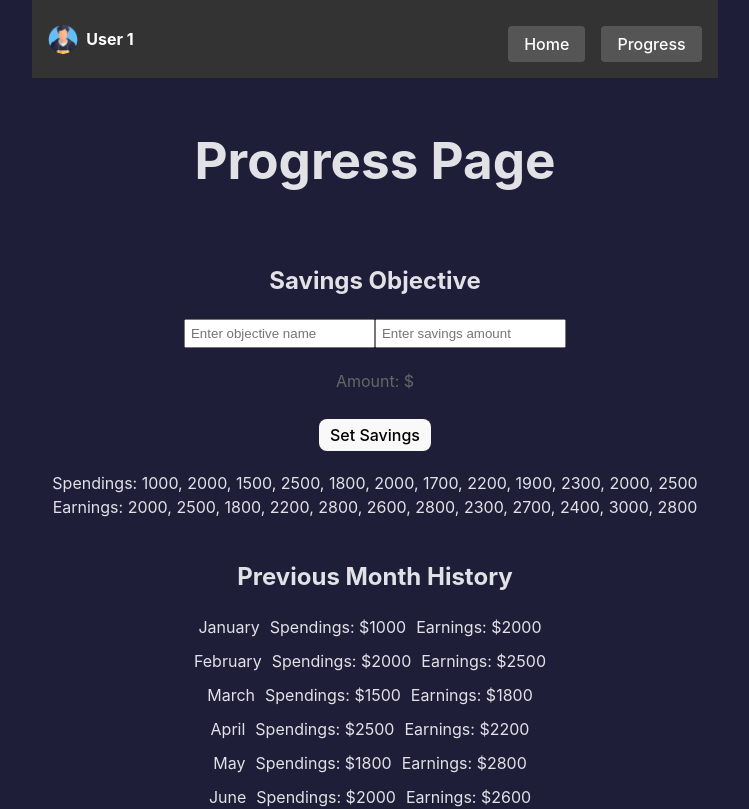
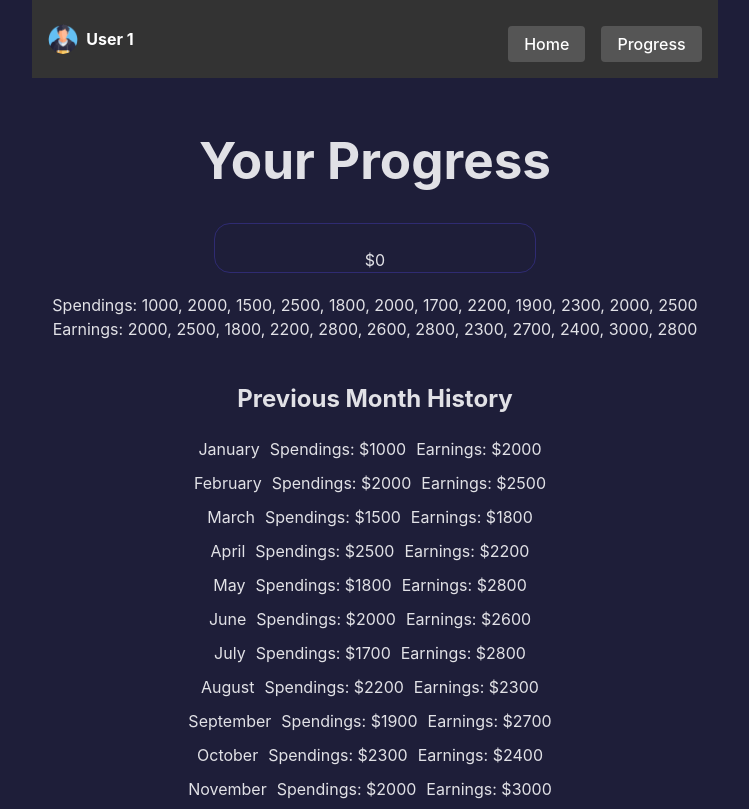
Before and after one commit to richardk021/OneToMany, a React (Vite) app: page /progress in a window 1280 px wide. Shown: the top 809 px of the page, without its empty margins (265-1014 px from the left). Built offline with nearby package versions, Linux system fonts and the light colour scheme.

Commit message:
+progress login +persistor + async storage
persistor(biar di refresh gk ilang)
async storage( storagenya persistor)

```diff
--- a/package.json
+++ b/package.json
@@ -10,12 +10,13 @@
     "preview": "vite preview"
   },
   "dependencies": {
-
+    "@react-native-async-storage/async-storage": "^1.21.0",
+    "@reduxjs/toolkit": "^2.0.1",
     "@types/react-router-dom": "^5.3.3",
     "react": "^18.2.0",
     "react-dom": "^18.2.0",
     "react-router-dom": "^6.21.1",
-    "@reduxjs/toolkit": "^2.0.1"
+    "redux-persist": "^6.0.0"
   },
   "devDependencies": {
     "@types/react": "^18.2.43",
--- a/src/components/Navbar.tsx
+++ b/src/components/Navbar.tsx
@@ -1,16 +1,25 @@
 import React from 'react';
 import { useNavigate } from 'react-router-dom';
 import './Navbar.css';
+import { useSelector } from 'react-redux';
+import { RootState } from '../state/store';
 
 const Navbar: React.FC = () => {
   const navigate = useNavigate();
+  const objectiveName = useSelector((state: RootState) => state.savings.name);
+  const objectiveValue = useSelector((state: RootState) => state.savings.value);
 
   const goToHome = () => {
     navigate('/home');
   };
 
   const goToProgress = () => {
-    navigate('/progress');
+    if(objectiveName === '' && objectiveValue === 0) {
+      navigate('/progressinit');
+    }
+    else {
+      navigate('/progress');
+    }
   };
 
   return (
--- /dev/null
+++ b/src/components/progressInit.tsx
@@ -0,0 +1,43 @@
+import React, { useState } from 'react';
+import './progress.css';
+import { useNavigate } from 'react-router-dom';
+import { useDispatch, useSelector } from 'react-redux';
+import { RootState } from '../state/store';
+import { setSavings, setObjective} from '../state/Savings/savingsSlice';
+
+const ProgressInit: React.FC = () => {
+  const navigate = useNavigate();
+  const dispatch = useDispatch();
+  let tempBal= 0;
+  let tempObj= '';
+
+  const handleSetObj = () => {
+    if (!isNaN(tempBal) && tempObj !== '') {
+      dispatch(setObjective(tempObj))
+      dispatch(setSavings(tempBal));
+      navigate('/progress');
+    }
+  };
+
+  return (
+    <div className="main">
+      <div className='objective-input'>
+          <input
+            type="string"
+            placeholder="Enter savings name"
+            onChange={(e) => tempObj = e.target.value}
+          />
+      </div>
+      <div className='savings-input'>
+          <input
+            type="number"
+            placeholder="Enter savings amount"
+            onChange={(e) => tempBal = e.target.valueAsNumber}
+          />
+      </div>
+      <button onClick={handleSetObj}>Set New Objective!</button>
+    </div>
+  );
+};
+
+export default ProgressInit;
--- /dev/null
+++ b/src/components/progressPage.css
@@ -0,0 +1,22 @@
+.objectiveContainer{
+  width: 40vh;
+  align-content: center;
+  border: 1px solid #2F2B72;
+  border-radius: 16px;
+  display: grid;
+  grid-template-columns: 1fr;
+  grid-template-rows: repeat(2, 1fr);
+  grid-column-gap: 0px;
+  grid-row-gap: 0px;
+  align-items: center;
+}
+
+.objective-name{
+  grid-area: 1 / 1 / 2 / 2;
+  text-align: center;
+}
+
+.objective-value{
+  grid-area: 2 / 1 / 3 / 2;
+  text-align: center;
+}
--- a/src/components/progressPage.tsx
+++ b/src/components/progressPage.tsx
@@ -1,5 +1,7 @@
 import React, { useState } from 'react';
-import './progress.css';
+import './progressPage.css';
+import { useSelector } from 'react-redux';
+import { RootState } from '../state/store';
 
 interface HistoryEntry {
   month: string;
@@ -8,8 +10,8 @@ interface HistoryEntry {
 }
 
 const ProgressPage: React.FC = () => {
-  const [savingsObjective, setSavingsObjective] = useState<string>('');
-  const [savingsAmount, setSavingsAmount] = useState<number | undefined>(undefined);
+  const objectiveName = useSelector((state: RootState) => state.savings.name);
+  const objectiveValue = useSelector((state: RootState) => state.savings.value);
   const [spendingData] = useState<number[]>([1000, 2000, 1500, 2500, 1800, 2000, 1700, 2200, 1900, 2300, 2000, 2500]);
   const [earningData] = useState<number[]>([2000, 2500, 1800, 2200, 2800, 2600, 2800, 2300, 2700, 2400, 3000, 2800]);
   const [historyData] = useState<HistoryEntry[]>([
@@ -27,44 +29,21 @@ const ProgressPage: React.FC = () => {
     { month: 'December', spending: 2500, earning: 2800 },
   ]);
 
-  const handleSetSavings = () => {
-    // Perform any validation if needed
-    // For simplicity, we assume the input is valid
-    // You may want to add more complex validation logic
-    setSavingsObjective('Vacation Fund'); // Example name
-    setSavingsAmount(2000); // Example amount
-  };
-
-  const calculateProgressBar = () => {
-    if (savingsAmount === undefined || savingsAmount <= 0) {
-      return 0;
-    }
-    return (savingsAmount / 5000) * 100; // Assuming a maximum savings objective of $5000
-  };
 
   return (
     <div className="progressPage">
-      <h1>Progress Page</h1>
-      <div className="savingsObjective">
-        <h2>Savings Objective</h2>
-        <input
-          type="text"
-          placeholder="Enter objective name"
-          value={savingsObjective}
-          onChange={(e) => setSavingsObjective(e.target.value)}
-        />
-        <input
-          type="number"
-          placeholder="Enter savings amount"
-          value={savingsAmount === undefined ? '' : savingsAmount}
-          onChange={(e) => setSavingsAmount(Number(e.target.value))}
-        />
-        <div className="progressBarContainer">
-          <div className="progressBar" style={{ width: `${calculateProgressBar()}%` }}></div>
+      <h1>Your Progress</h1>
+      <div className='objectiveContainer'>
+        <div className='objective-name'>
+          {objectiveName}
         </div>
-        <p>Amount: ${savingsAmount}</p>
-        <button onClick={handleSetSavings}>Set Savings</button>
+        <div className='objective-value'>
+          ${objectiveValue}
+        </div>
       </div>
+
+      {/* masih placeholder gw gatau mo bikin gimana */}
+
       <div className="lineGraphContainer">
         {/* Implement your line graph component here */}
         {/* For simplicity, let's just display the data as text */}
--- a/src/main.tsx
+++ b/src/main.tsx
@@ -12,11 +12,12 @@ import {
 import { Provider } from "react-redux";
 import { store } from "./state/store.tsx";
 import Progress from "./pages/progress.tsx";
+import ProgressInit from "./pages/progressLogin.tsx";
 
 const router = createBrowserRouter([
   { path: "/", element: <Login /> },
-  { path: "/login", element: <Login /> },
   { path: "/home", element: <App /> },
+  { path: "/progressinit", element: <ProgressInit /> },
   { path: "/progress", element: <Progress /> },
 ]);
 
--- a/src/pages/home.css
+++ b/src/pages/home.css
@@ -62,7 +62,7 @@
   .history-content{
     font-family: 'Poppins';
     color: #E1E1E6;
-    border: 1px solid #6d5dff;
+    border: 1px solid #2F2B72;
     border-radius: 22px;
     display: grid;
     height: 80px;
--- /dev/null
+++ b/src/pages/progressLogin.tsx
@@ -0,0 +1,15 @@
+import ProgressInit from "../components/progressInit";
+import Navbar from "../components/Navbar";
+import Footer from "../components/Footer";
+
+const Progress: React.FC = () => {
+  return (
+    <div>
+      <Navbar />
+      <ProgressInit />
+      <Footer />
+    </div>
+  );
+};
+
+export default Progress;
--- /dev/null
+++ b/src/state/Savings/savingsSlice.tsx
@@ -0,0 +1,32 @@
+import { createSlice } from "@reduxjs/toolkit";
+
+interface SavingsState {
+  name: string;
+  value: number;
+}
+
+const initialState: SavingsState = {
+  name: '',
+  value: 0,
+};
+
+const savingsSlice = createSlice({
+  name: "savings",
+  initialState,
+  reducers: {
+    setObjective: (state, action) => {
+      state.name = action.payload;
+    },
+    setSavings: (state, action) => {
+      state.value = action.payload;
+    },
+    incrementByAmount: (state, action) => {
+      state.value += action.payload;
+    },
+  },
+});
+
+export const { setSavings, incrementByAmount, setObjective} =
+  savingsSlice.actions;
+
+export default savingsSlice.reducer;
--- a/src/state/store.tsx
+++ b/src/state/store.tsx
@@ -1,9 +1,18 @@
 import { configureStore } from "@reduxjs/toolkit";
 import balanceReducer from "./Balance/balanceSlice";
+import savingsReducer from "./Savings/savingsSlice";
+import { persistReducer, persistStore } from "redux-persist";
+import storage from '@react-native-async-storage/async-storage'
+
+const persistConfig = {
+    key:"root",
+    storage
+}
 
 export const store = configureStore({
     reducer: {
-        balance: balanceReducer,
+        balance: persistReducer(persistConfig, balanceReducer),
+        savings: persistReducer(persistConfig, savingsReducer),
     },
 });
 
@@ -11,3 +20,4 @@ export type RootState = ReturnType<typeof store.getState>;
 export type AppDistpatch = typeof store.dispatch;
 
 export default store;
+export const persistor = persistStore(store);
```
Also changed, not shown: 1 other file (tests, documents, lock files or other folders).
